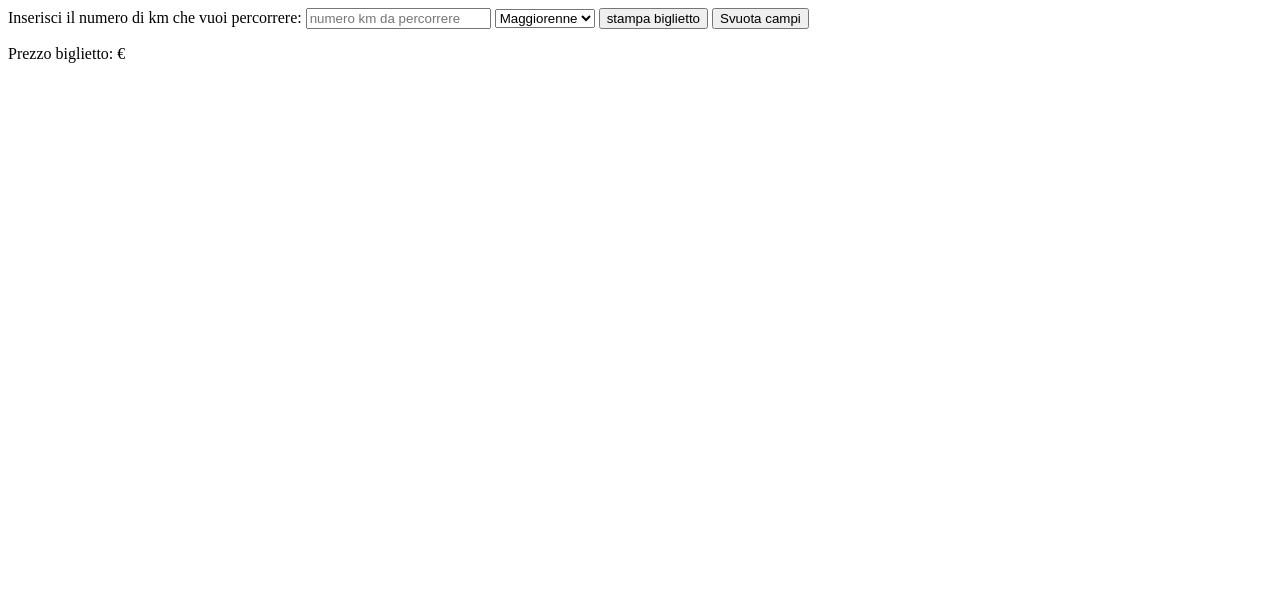
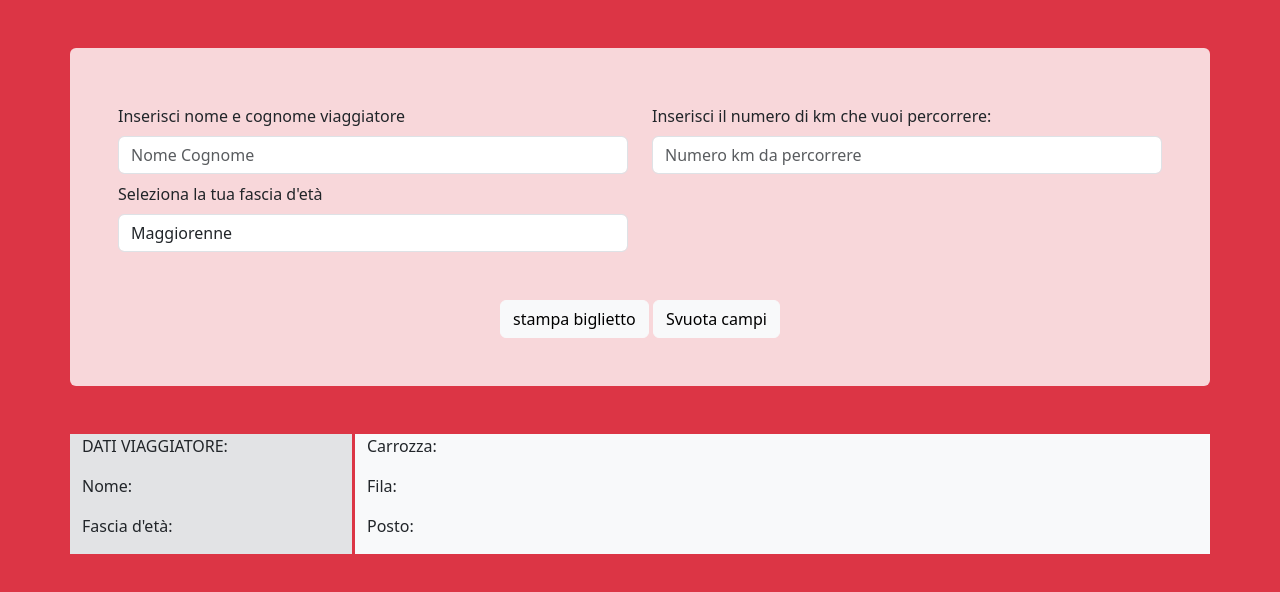
Before and after one commit to Lucia-Susanna/js-biglietto-treno-form, a plain HTML site: page index.html in a window 1280 px wide. Drawn offline with nearby package versions, Linux system fonts and the light colour scheme.

Commit message:
feat: base grafica

```diff
--- a/index.html
+++ b/index.html
@@ -5,20 +5,53 @@
   <meta name="viewport" content="width=device-width, initial-scale=1.0">
   <title>Document</title>
   <link rel="stylesheet" href="./style.css">
+  <link rel='stylesheet' href='https://cdnjs.cloudflare.com/ajax/libs/bootstrap/5.3.3/css/bootstrap.min.css' integrity='sha512-jnSuA4Ss2PkkikSOLtYs8BlYIeeIK1h99ty4YfvRPAlzr377vr3CXDb7sb7eEEBYjDtcYj+AjBH3FLv5uSJuXg==' crossorigin='anonymous'/>
+
 </head>
-<body>
-  <label for="km">Inserisci il numero di km che vuoi percorrere:</label>
-  <input type="number" id="km" placeholder="numero km da percorrere">
-  <select name="" id="fascia-eta">
-    <option value="maggiorenne" selected>Maggiorenne</option>
-    <option value="junior">Under 18</option>
-    <option value="senior">Over 65</option>
-  </select>
-  <button id="print">stampa biglietto</button>
-  <button id="delete">Svuota campi</button>
-
-  <p id="prezzo-finale"> Prezzo biglietto: €</p>
-
+<body class="bg-danger">
+  <div class="container my-5 p-5 rounded bg-danger-subtle">
+    <div class="row my-2">
+      <div class="col">
+        <label for="name" class="form-label">Inserisci nome e cognome viaggiatore</label>
+        <input type="text" id="name" placeholder="Nome Cognome" class="form-control">
+      </div>
+      <div class="col">
+        <label for="km" class="form-label">Inserisci il numero di km che vuoi percorrere:</label>
+        <input type="number" id="km" placeholder="Numero km da percorrere" class="form-control">
+      </div>
+    </div>
+    <div class="row my-2">
+      <div class="col-6">
+       <label for="fascia-eta" class="form-label">Seleziona la tua fascia d'età</label>
+       <select name="" id="fascia-eta" class="form-control">
+          <option value="maggiorenne" selected>Maggiorenne</option>
+          <option value="junior">Under 18</option>
+          <option value="senior">Over 65</option>
+       </select>
+      </div>
+      <div class="col-6">
+        <p class="discount"></p>
+      </div>
+    </div>
+    <div class="text-center mt-5">
+      <button id="print" class="btn btn-light">stampa biglietto</button>
+      <button id="delete" type="reset" class="btn btn-light">Svuota campi</button>
+    </div>
+  </div>
+  <div class="container bg-light">
+    <div class="row">
+      <div class="col-3 border-end border-danger border-3 bg-secondary-subtle">
+        <p class="">DATI VIAGGIATORE:</p>
+        <p>Nome: </p>
+        <p>Fascia d'età: </p>
+      </div>
+      <div class="col-9">
+        <p>Carrozza: </p>
+        <p>Fila: </p>
+        <p>Posto: </p>
+      </div>
+    </div>
+  </div>
   <script src="./script.js"></script>
 </body>
 </html>
--- a/script.js
+++ b/script.js
@@ -6,12 +6,13 @@
 //richiamo gli elementi che mi servono per far funzionare la logica dall'html
 const btnPrint = document.getElementById('print');
 const btnReset =document.getElementById('delete');
-const price = document.getElementById('prezzo-finale');
+const message = document.getElementById('prezzo-finale');
 
 
 //creo la funzione che mi calcola i prezzi finali
 
 btnPrint.addEventListener('click', printPrice)
+btnReset.addEventListener('click', reset)
 
 function printPrice(){
   const distance = document.getElementById('km').value
@@ -20,14 +21,17 @@
   finalPrice= priceKm*distance
 
   if (age==='senior'){
-    finalPrice *= 1-seniorDiscount/100
+    finalPrice *= (1-seniorDiscount/100)
   } else if (age==='junior'){
-    finalPrice *= 1-juniorDiscount/100
+    finalPrice *= (1-juniorDiscount/100)
   }
 
-  price.innerHTML += finalPrice;
+  message.innerHTML = `Il prezzo del biglietto è: € ${finalPrice.toFixed(2)}`
 
-   console.log(finalPrice)
+  return message
+}
 
-  return finalPrice
+function reset(){
+  message.innerHTML = '';
+
 }
```
